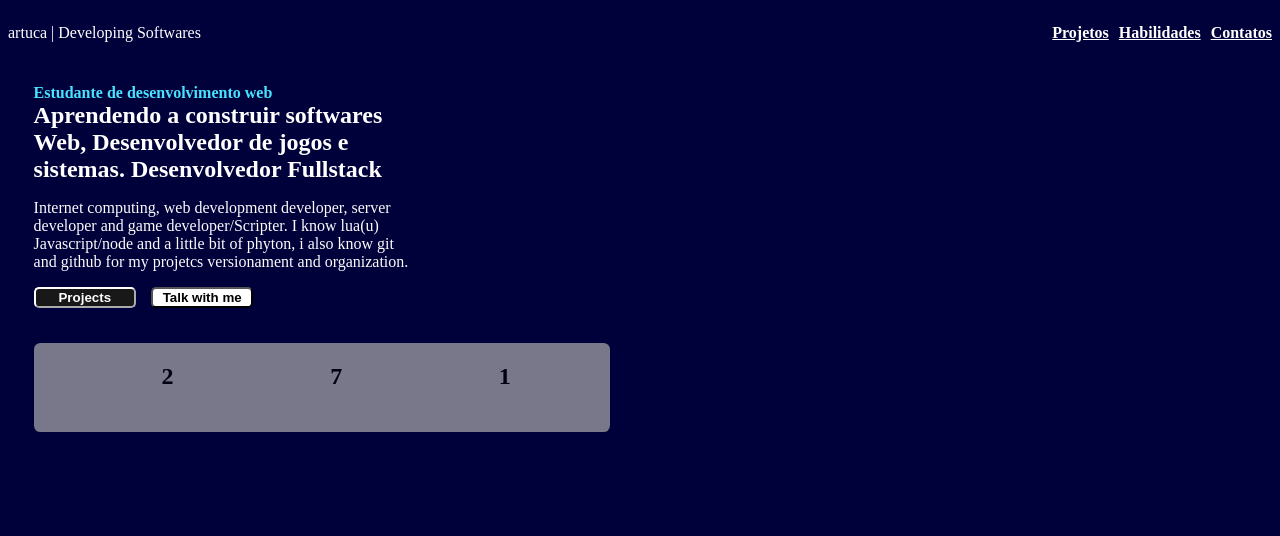
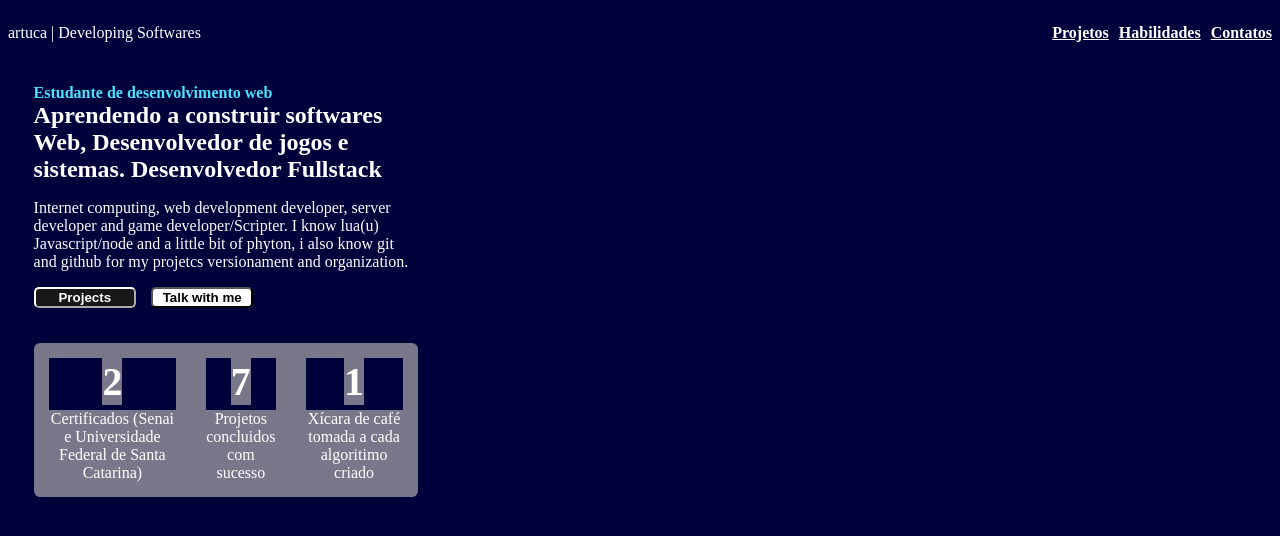
Before and after one commit to artuca2010/web-portfolio, a plain HTML site: page index.html in a window 1280 px wide. Drawn offline with Linux system fonts and the light colour scheme.

Commit message:
feat: More features added
MORE!

```diff
--- a/Stylezation.css
+++ b/Stylezation.css
@@ -74,23 +74,36 @@
     font-weight: bold;
 }
 /*--Section 2 Main. Projects and Skills Doors-///-------------------*/
-#ProjectDoor {
-    background-color: #acacac;
-    display: flex;
-    border-radius: 0.5vw;
-    gap: 15px;
-    margin-top: 35px;
-    width: 45vw;
-    height: 7vw;
-    opacity: 0.7;
+.StatsContainer {
+  display: flex;
+  flex-direction: row;
+  gap: 30px;
+  margin-top: 35px;
+  background-color: rgba(172, 172, 172, 0.7);
+  padding: 15px;
+  border-radius: 0.5vw;
+  width: fit-content;
 }
+
+/* --------------------------------------------------------- */
+.StatCard {
+  display: flex;
+  flex-direction: column;
+  align-items: center;
+  text-align: center;
+}
+
 .DisplayedNumbers {
-    width: 2vw;
-    display: flex;
-    font-weight: bold;
-    background-color: #acacac;
-    color: #000000;
-    size: 10;
-    align-items: start;
-    margin-left: 10vw;
+  font-size: 2.5rem;
+  margin: 0;
+  font-weight: bold;
+  color: #ffffff;
+  background-color: rgba(172, 172, 172, 0.7);
 }
+
+.DisplayedDescriptions {
+  margin: 5px 0 0 0;
+  color: #ffffff;
+  background-color: rgba(172, 172, 172, 0.7);
+  font-size: 1rem;
+}
--- a/index.html
+++ b/index.html
@@ -4,6 +4,7 @@
     <meta charset="UTF-8">
     <meta name="viewport" content="width=device-width, initial-scale=1.0">
     <title>artuca20101 Portfile</title>
+    <link rel="icon" type="image/png" href="v..png">
     <link rel="stylesheet" href="Stylezation.css">
 </head>
 <body class="body">
@@ -34,11 +35,27 @@
         </div>
         </section>
         <section>
-            <div id="ProjectDoor">
-            <h1 class="DisplayedNumbers">2</h1>
-            <h1 class="DisplayedNumbers">7</h1>
-            <h1 class="DisplayedNumbers">1</h1>
-            </div>
+              <div class="StatsContainer">
+
+    <!-- Bloco 1 -->
+    <div class="StatCard">
+      <h1 class="DisplayedNumbers">2</h1>
+      <p class="DisplayedDescriptions">Certificados (Senai e Universidade Federal de Santa Catarina)</p>
+    </div>
+
+    <!-- Bloco 2 -->
+    <div class="StatCard">
+      <h1 class="DisplayedNumbers">7</h1>
+      <p class="DisplayedDescriptions">Projetos concluidos com sucesso</p> <!-- Exemplo -->
+    </div>
+
+    <!-- Bloco 3 -->
+    <div class="StatCard">
+      <h1 class="DisplayedNumbers">1</h1>
+      <p class="DisplayedDescriptions">Xícara de café tomada a cada algoritimo criado</p> <!-- Exemplo -->
+    </div>
+
+  </div>
         </section>
     </main>
 </body>
```
Also changed, not shown: v..png (added).
